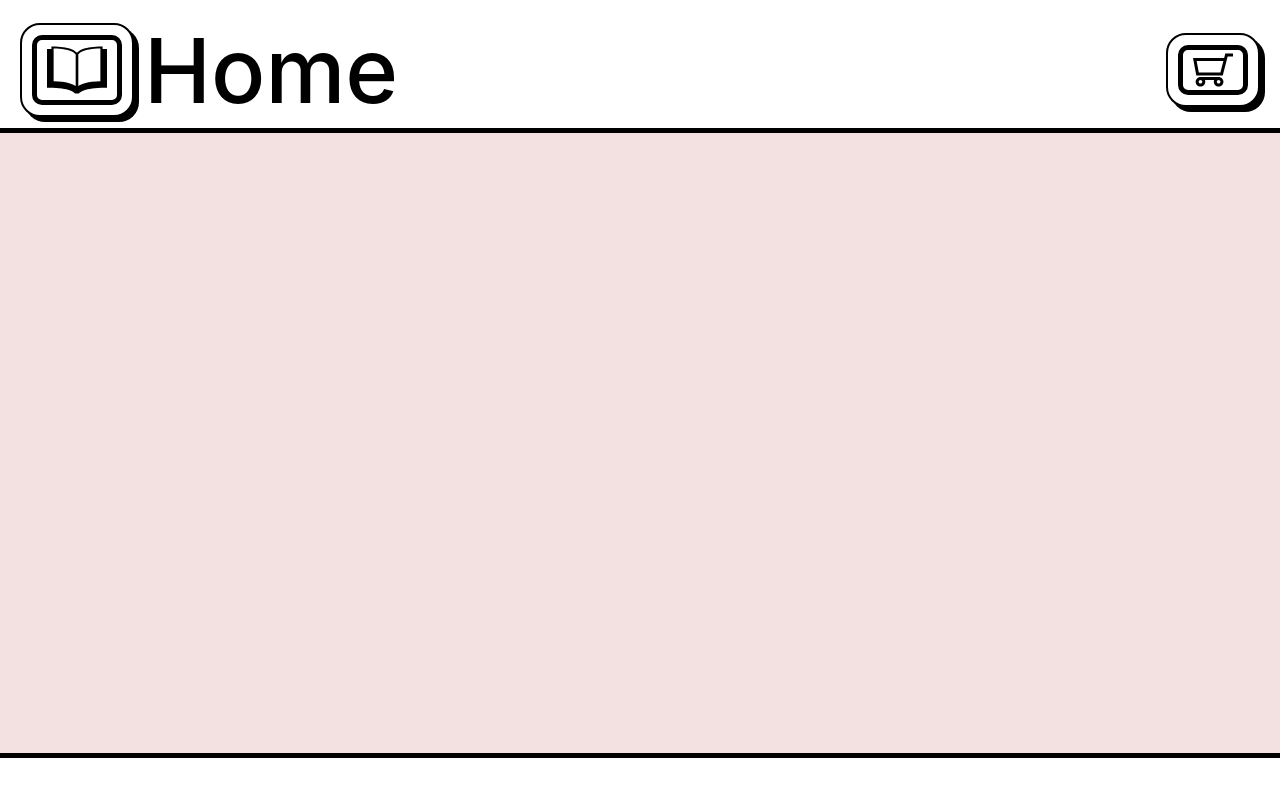
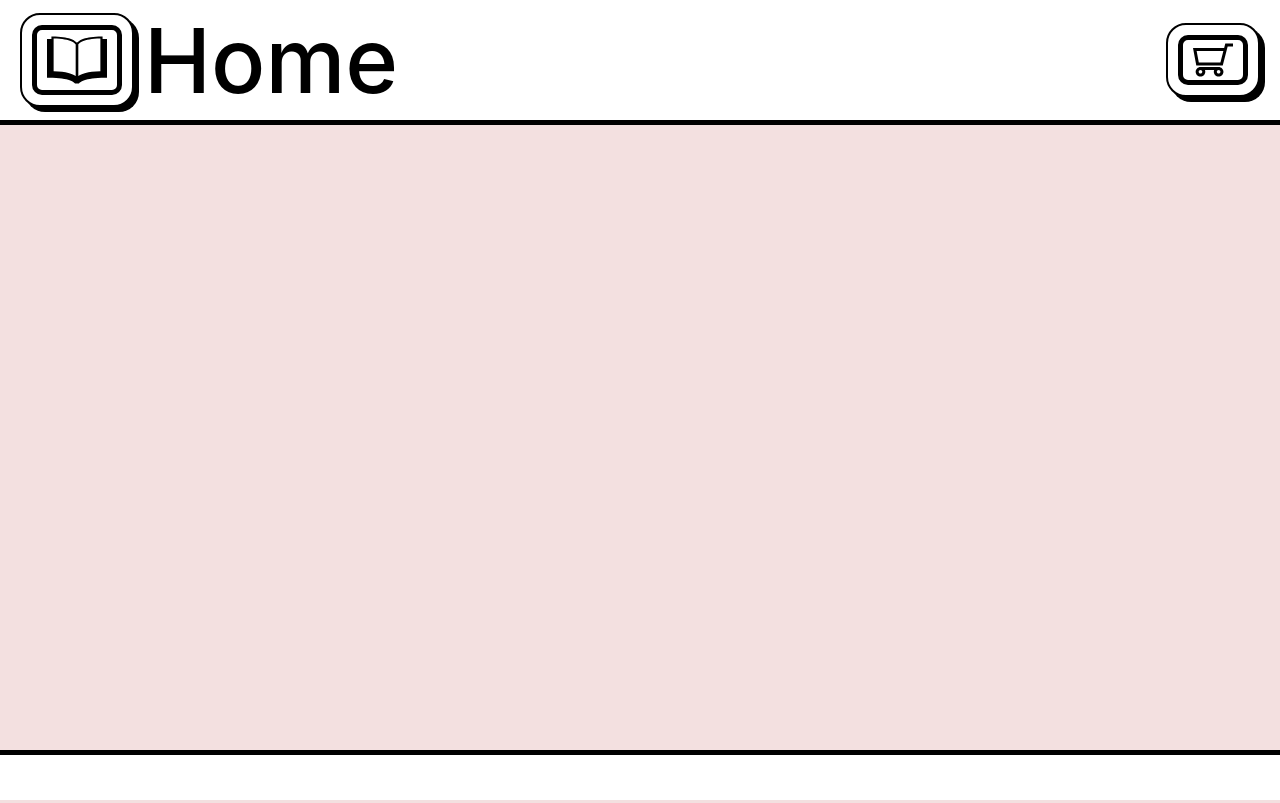
Before and after one commit to FloppyCacti/The-Odin-Project, a React app in the folder Shopping-Cart/: page /shop in a window 1280 px wide. Built offline with nearby package versions, Linux system fonts and the light colour scheme; the HTML template or start-up script is replaced by a standard one.

Commit message:
fix header and content size

```diff
--- a/Shopping-Cart/src/styles/shopPage.css
+++ b/Shopping-Cart/src/styles/shopPage.css
@@ -8,7 +8,7 @@
 
 header {
   background-color: #ffffff;
-  min-height: 130px;
+  min-height: 120px;
   justify-self: flex-start;
   display: flex;
   justify-content: space-between;
@@ -18,6 +18,7 @@ header {
 }
 
 #homeButton {
+  height: 100px;
   display: flex;
   flex-direction: row;
   justify-content: center;
@@ -26,7 +27,6 @@ header {
 
 a {
   display: flex;
-  margin-top: 15px !important;
   font-size: 90px;
   color: black;
 }
@@ -45,7 +45,7 @@ a > img {
 }
 
 #content {
-  min-height: calc(100vh - 130px - 50px);
+  flex: 1;
 }
 
 footer {
```
